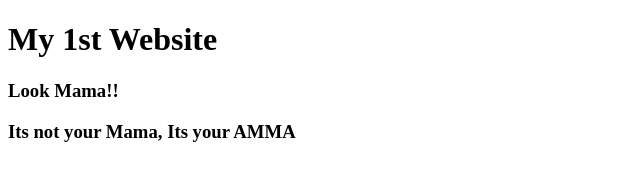
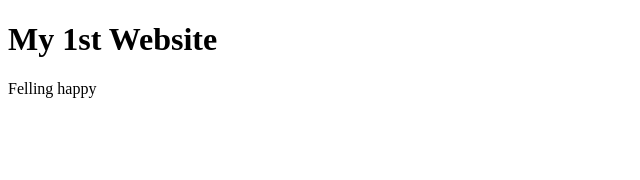
Before and after one commit to rokonrj/practice1, a plain HTML site: page index.html in a window 1280 px wide. Shown: the whole page, without its empty margins (0-640 px from the left). Drawn offline with Linux system fonts and the light colour scheme.

Commit message:
host added

```diff
--- a/index.html
+++ b/index.html
@@ -7,7 +7,6 @@
   </head>
   <body>
     <h1>My 1st Website</h1>
-    <h3>Look Mama!!</h3>
-    <h3>Its not your Mama, Its your AMMA</h3>
+    <p>Felling happy</p>
   </body>
 </html>
```
